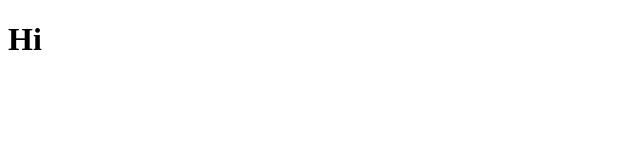
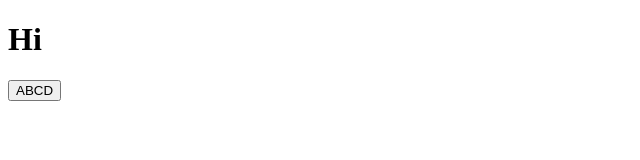
Before and after one commit to AbadatHossain/branching-practice, a plain HTML site: page index.html in a window 1280 px wide. Shown: the whole page, without its empty margins (0-640 px from the left). Drawn offline with Linux system fonts and the light colour scheme.

Commit message:
ready for branching

```diff
--- a/index.html
+++ b/index.html
@@ -7,5 +7,8 @@
 </head>
 <body>
     <h1>Hi</h1>
+    <form action="">
+        <input type="button" value="ABCD">
+    </form>
 </body>
 </html>
```
